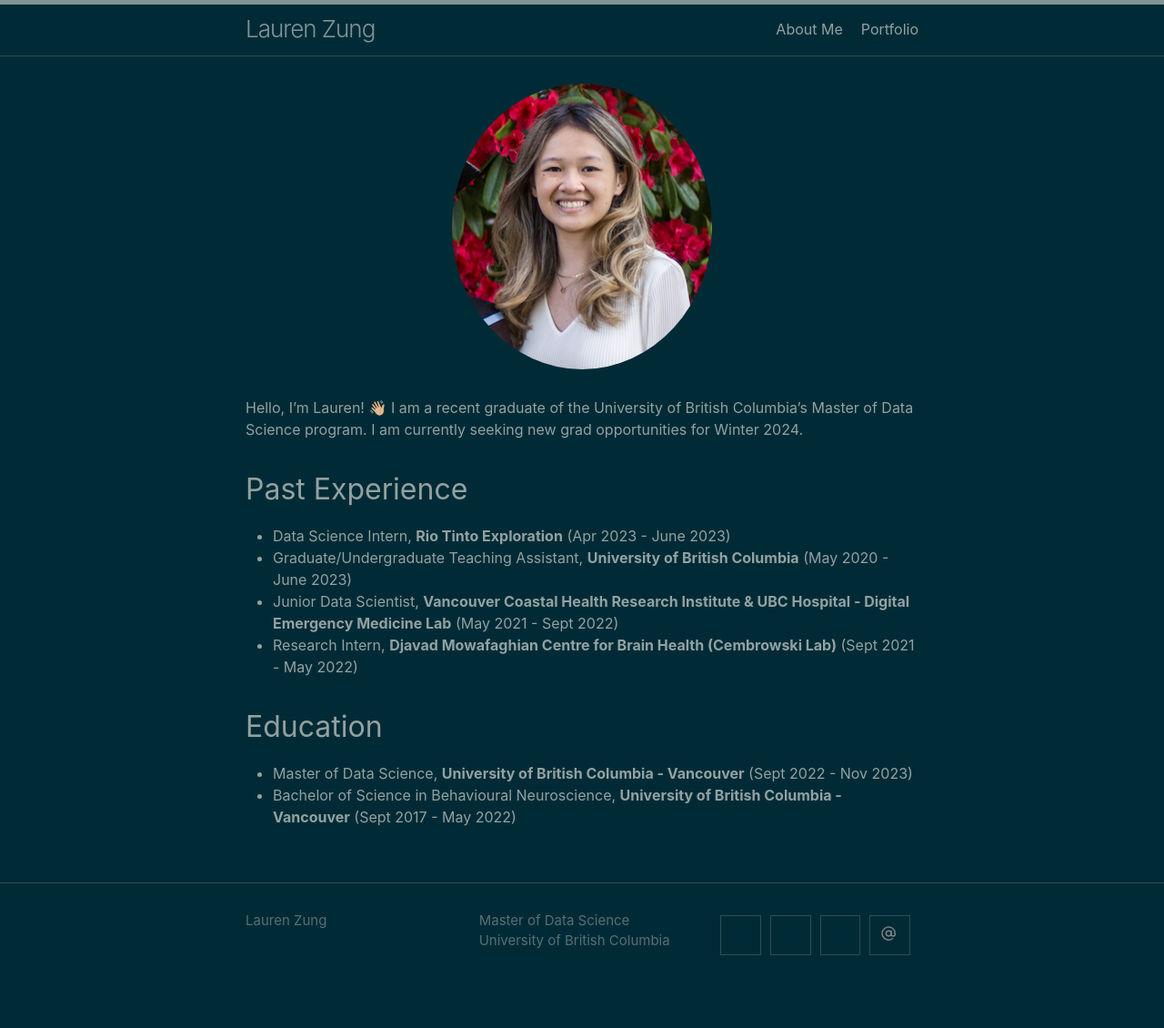
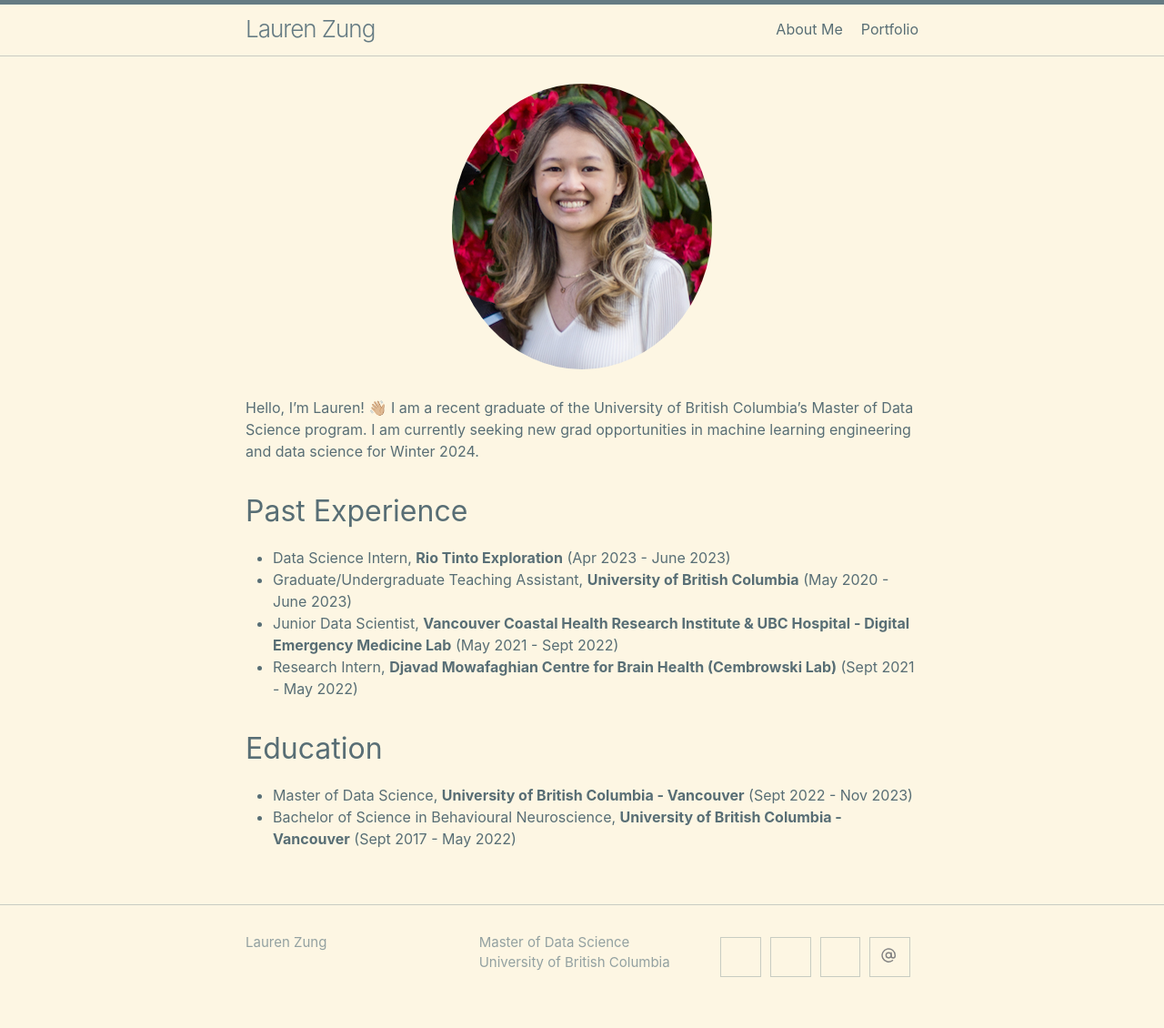
Before and after one commit to lzung/lzung.github.io, a Jekyll site: the page built from index.md, in a window 1280 px wide. Shown: the whole page at 91% size. Built offline with Jekyll 4.4.1, drawn with Linux system fonts in a browser that asks for light colours; before the commit the page ends 1106 px from its top, so only the background shows below that.

```diff
--- /dev/null
+++ b/_sass/minima/skins/solarized-light.scss
@@ -0,0 +1,4 @@
+@charset "utf-8";
+
+$sol-is-auto: false;
+@import "minima/skins/solarized";
--- a/assets/css/style.scss
+++ b/assets/css/style.scss
@@ -3,5 +3,5 @@
 ---
 
 @import
-  "minima/skins/{{ site.minima.skin | default: 'solarized-dark' }}",
+  "minima/skins/{{ site.minima.skin | default: 'solarized' }}",
   "minima/initialize";
--- a/index.md
+++ b/index.md
@@ -4,7 +4,7 @@ title: About Me
 order: 1
 ---
 
-Hello, I'm Lauren! 👋🏼 I am a recent graduate of the University of British Columbia's Master of Data Science program. I am currently seeking new grad opportunities for Winter 2024.
+Hello, I'm Lauren! 👋🏼 I am a recent graduate of the University of British Columbia's Master of Data Science program. I am currently seeking new grad opportunities in machine learning engineering and data science for Winter 2024.
 
 ## Past Experience
 
```
Also changed, not shown: _posts/2020-12-15-predicting-heart-failure.md (added, +7 -0 lines), _posts/2021-12-18-spotify-valence.md (added, +7 -0 lines), _posts/2022-01-31-women-in-data-science.md (added, +7 -0 lines), _posts/2022-05-05-biomarkers.md (added, +7 -0 lines), _posts/2022-11-10-airbnb-reviews.md (added, +7 -0 lines), _posts/2023-01-14-inspiritzia.md (added, +7 -0 lines), _posts/2023-04-05-water-quality.md (added, +7 -0 lines), portfolio.md (+0 -2 lines), README.md, _posts/2023-03-23-youtube-trends.md (added), _posts/2023-06-28-cleansat.md (renamed from _posts/2022-06-28-cleansat.md).
